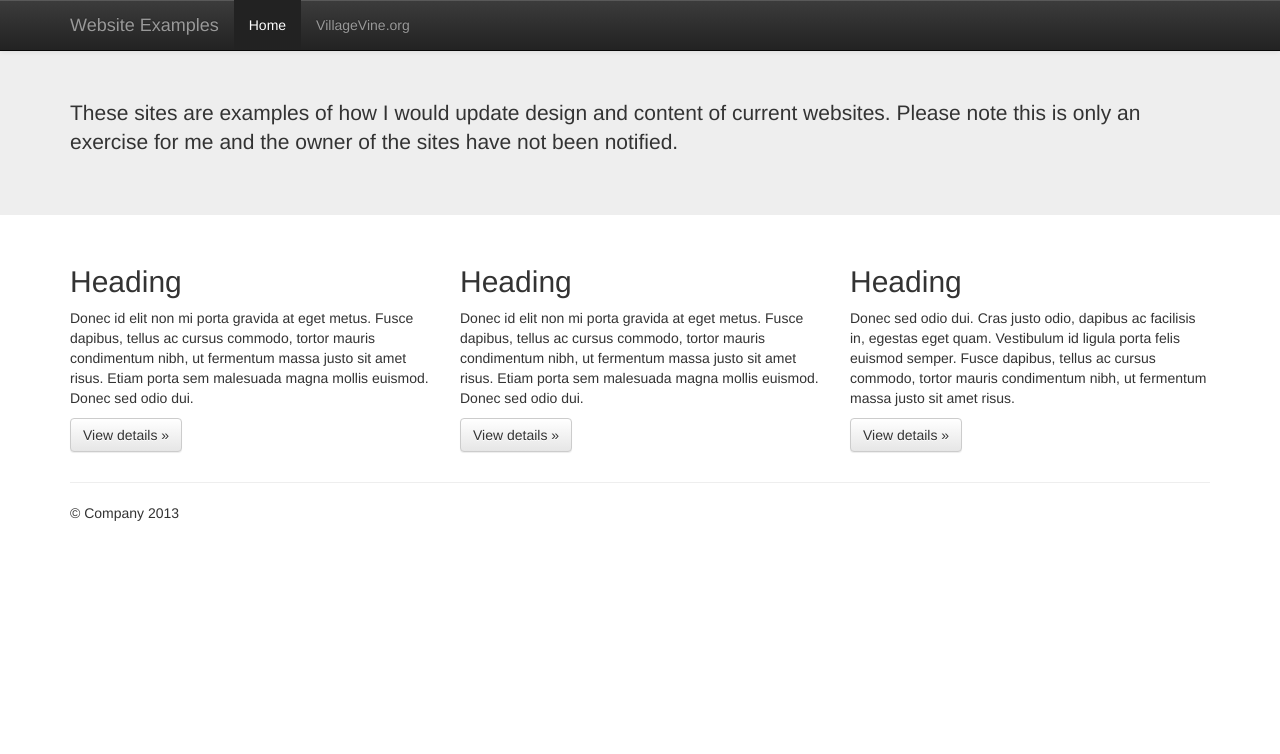
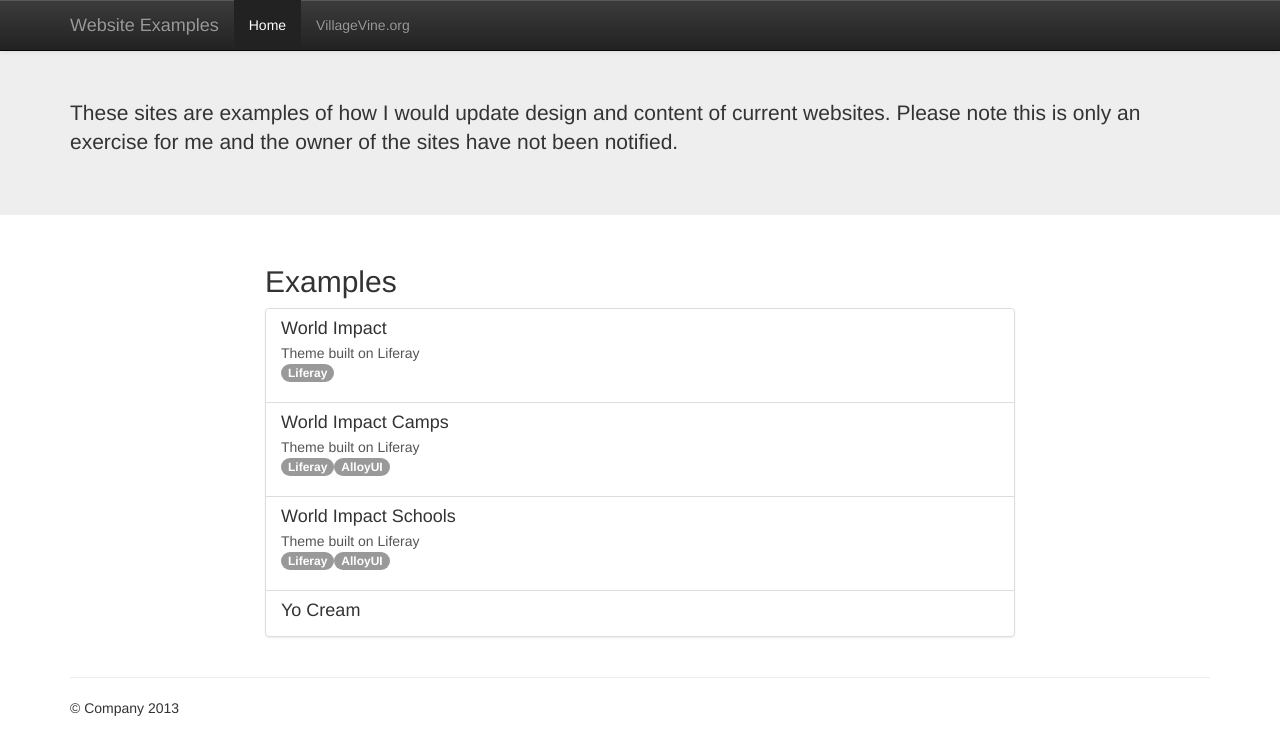
Before and after one commit to randombrad/websites, a plain HTML site: page index.html in a window 1280 px wide. Drawn offline with nearby package versions, Linux system fonts and the light colour scheme.

Commit message:
Updated JSONS

```diff
--- a/index.html
+++ b/index.html
@@ -55,20 +55,15 @@
     <div class="container">
       <!-- Example row of columns -->
       <div class="row">
-        <div class="col-lg-4">
-          <h2>Heading</h2>
-          <p>Donec id elit non mi porta gravida at eget metus. Fusce dapibus, tellus ac cursus commodo, tortor mauris condimentum nibh, ut fermentum massa justo sit amet risus. Etiam porta sem malesuada magna mollis euismod. Donec sed odio dui. </p>
-          <p><a class="btn btn-default" href="#">View details &raquo;</a></p>
+        <div class="col-lg-2">
+
         </div>
-        <div class="col-lg-4">
-          <h2>Heading</h2>
-          <p>Donec id elit non mi porta gravida at eget metus. Fusce dapibus, tellus ac cursus commodo, tortor mauris condimentum nibh, ut fermentum massa justo sit amet risus. Etiam porta sem malesuada magna mollis euismod. Donec sed odio dui. </p>
-          <p><a class="btn btn-default" href="#">View details &raquo;</a></p>
+        <div class="col-lg-8">
+          <h2>Examples</h2>
+          <div id="examples" class="list-group">
+          </div>
        </div>
-        <div class="col-lg-4">
-          <h2>Heading</h2>
-          <p>Donec sed odio dui. Cras justo odio, dapibus ac facilisis in, egestas eget quam. Vestibulum id ligula porta felis euismod semper. Fusce dapibus, tellus ac cursus commodo, tortor mauris condimentum nibh, ut fermentum massa justo sit amet risus.</p>
-          <p><a class="btn btn-default" href="#">View details &raquo;</a></p>
+        <div class="col-lg-2">
         </div>
       </div>
 
@@ -85,6 +80,52 @@
         <script src="js/main.js"></script>
 
         <script>
+          // Examples
+          var exampleList = $('#examples');
+          $.getJSON( "js/examples.json", function( data ) {
+            var examples = data.examples;
+
+            examples.sort(function(a, b) {
+              var x = a.title.toLowerCase(), y = b.title.toLowerCase();
+              return x < y ? -1 : x > y ? 1 : 0;
+            });
+
+
+            $.each(examples, function( key, val ) {
+              var title = val.title;
+              var url = val.url;
+              var tags = val.tags;
+              var description = val.description;
+              var listGroupItem = $('<a></a>');
+              var listGroupContent = $('<p></p>');
+              var tagList = $('<p></p>');
+              listGroupItem.addClass("list-group-item");
+              listGroupItem.attr("href",url);
+              listGroupItem.addClass('list-group-item');
+              listGroupItem.html("<h4 class='list-group-item-heading'>"+title+"</h4>");
+
+              listGroupContent.addClass("list-group-item-text");
+              listGroupContent.html(description);
+
+              listGroupItem.append(listGroupContent);
+
+             if (tags != ""){
+              $.each(tags.split(','), function(key, val){
+                tagList.append("<span class='badge'>"+val+"</span>");
+              });
+              listGroupItem.append(tagList);
+             }
+
+
+
+
+              exampleList.append(listGroupItem);
+            });
+
+          });
+        </script>
+
+        <script>
             var _gaq=[['_setAccount','UA-XXXXX-X'],['_trackPageview']];
             (function(d,t){var g=d.createElement(t),s=d.getElementsByTagName(t)[0];
             g.src='//www.google-analytics.com/ga.js';
--- /dev/null
+++ b/js/examples.json
@@ -0,0 +1,28 @@
+{
+    "examples": [
+        {
+            "title": "Yo Cream",
+            "description": "",
+            "url": "http://www.yocream.com/",
+            "tags": ""
+        },
+        {
+            "title": "World Impact",
+            "description": "Theme built on Liferay",
+            "url": "http://www.worldimpact.org",
+            "tags": "Liferay"
+        },
+        {
+            "title": "World Impact Camps",
+            "description": "Theme built on Liferay",
+            "url": "http://www.worldimpactcamps.org",
+            "tags": "Liferay, AlloyUI"
+        },
+        {
+            "title": "World Impact Schools",
+            "description": "Theme built on Liferay",
+            "url": "http://www.worldimpactschools.org",
+            "tags": "Liferay, AlloyUI"
+        }
+    ]
+}
```
Also changed, not shown: js/sponsors.json (deleted, +0 -72 lines), villagevine.org/index.html (+46 -3 lines), villagevine.org/js/events.json (added, +46 -0 lines), 6 other files.
